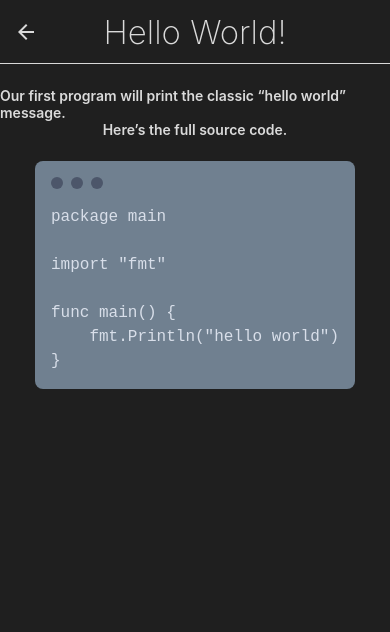
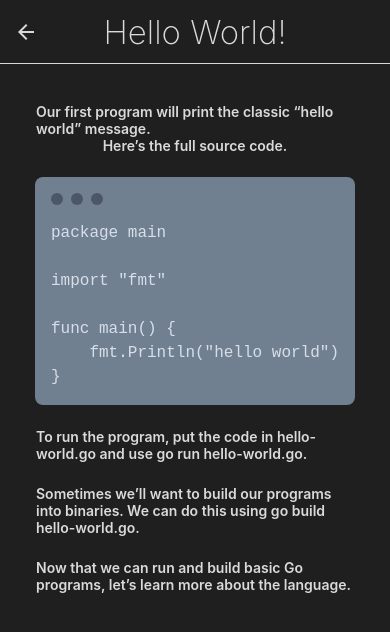
Before and after one commit to Miki535/GoByExample-on-react-native, a React Native app in the folder GoByExample/: screen /HelloWorld in a window 390 px wide. Shown: the top 632 px of the page. Built offline with nearby package versions, Linux system fonts and the light colour scheme.

Commit message:
Update HelloWorldScreen.js

```diff
--- a/GoByExample/screens/HelloWorldScreen.js
+++ b/GoByExample/screens/HelloWorldScreen.js
@@ -21,6 +21,12 @@ const HelloWorldScreen = () => {
         {'package main\n\nimport "fmt"\n\nfunc main() {\n    fmt.Println("hello world")\n}'}
       </Text>
     </View>
+    <BR/>
+    <Text style={styles.text}>To run the program, put the code in hello-world.go and use go run hello-world.go.</Text>
+    <BR/>
+    <Text style={styles.text}>Sometimes we’ll want to build our programs into binaries. We can do this using go build hello-world.go.</Text>
+    <BR/>
+    <Text style={styles.text}>Now that we can run and build basic Go programs, let’s learn more about the language.</Text>
     </View>
 );
 }
@@ -29,6 +35,7 @@ const BR = () => <View style={{ height: 23 }} />;
 
 const styles = StyleSheet.create({
   container: {
+    padding: 16,
     flex: 1,
     alignItems: 'center',
     backgroundColor: '#1f1f1f',
@@ -39,6 +46,8 @@ const styles = StyleSheet.create({
     borderRadius: 8,
   },
   text: {
+    paddingLeft: 20,
+    paddingRight: 20,
     fontSize: 14,
     color: '#dadada',
     fontWeight: '600',
```
